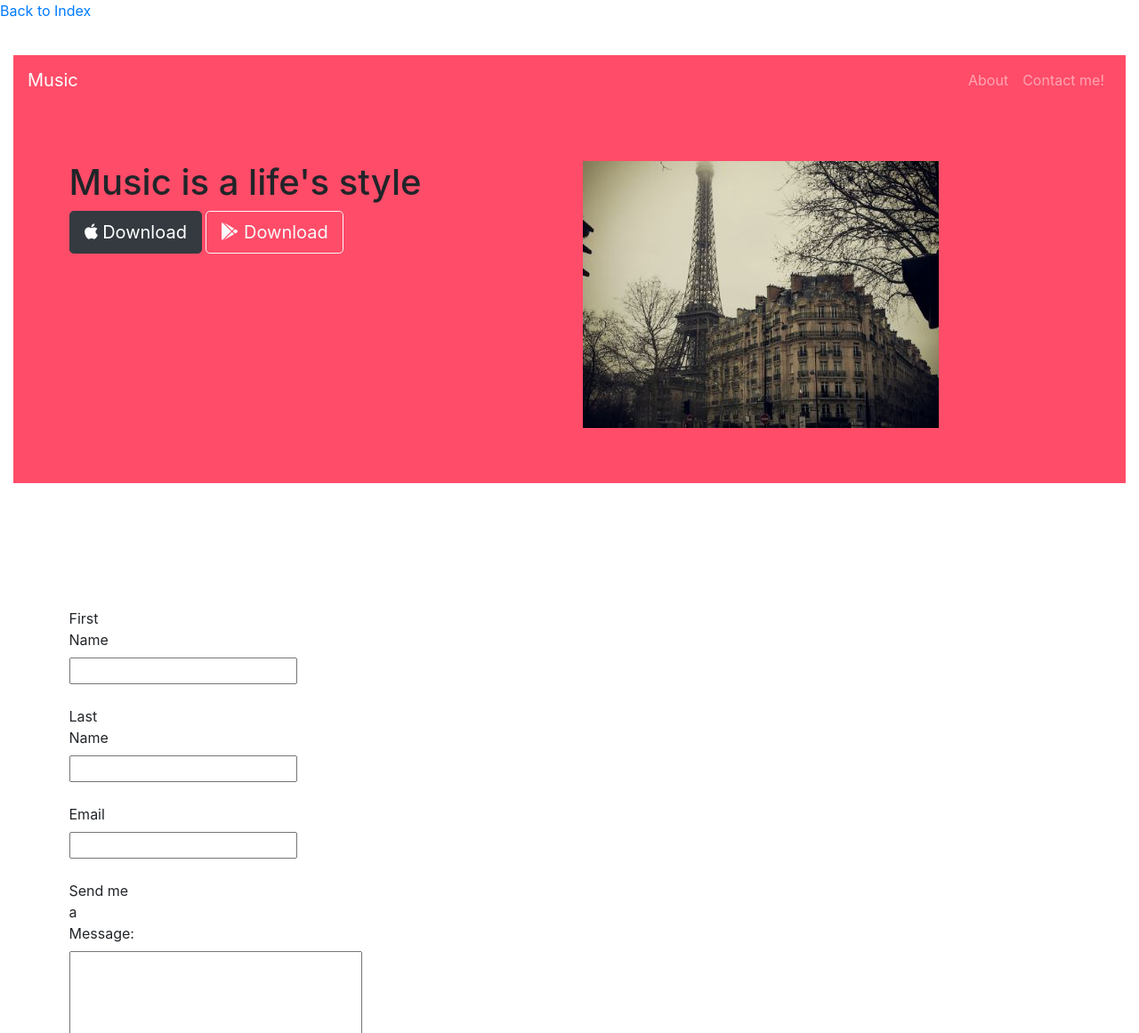
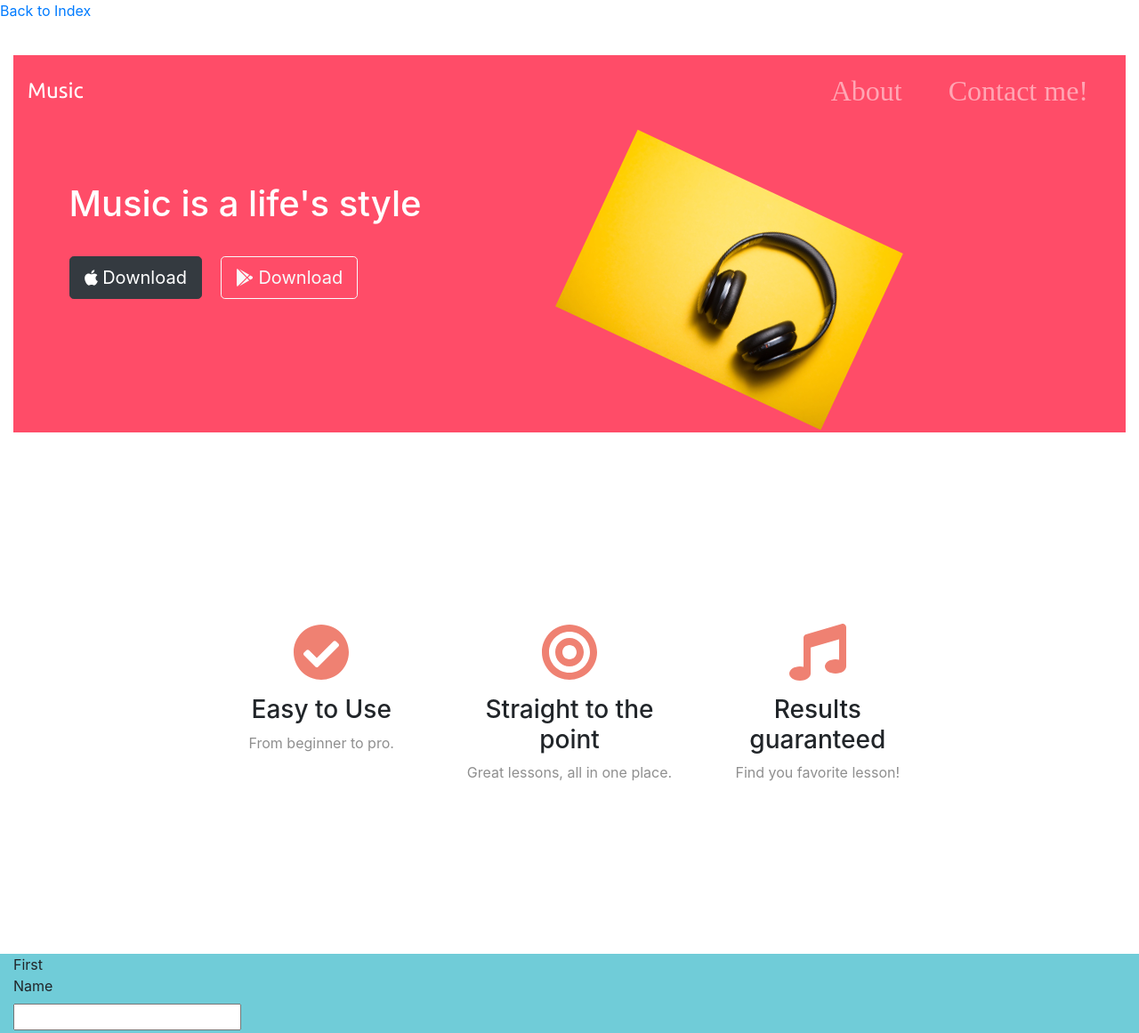
Before and after one commit to juanrebella/webHtml, a plain HTML site: page contact.html in a window 1280 px wide. Shown: the top 1161 px of the page at 89% size. Drawn offline with nearby package versions, Linux system fonts and the light colour scheme.

Commit message:
Adding images, icons and grids

```diff
--- a/contact.html
+++ b/contact.html
@@ -26,12 +26,9 @@
         <a href="index.html">Back to Index</a>
 
         <div class="container-fluid"> <!--Container 1 -->
-
-
-
                 <section id="form">  <!-- Navbar Section-->
                 <nav class="navbar navbar-expand-lg navbar-dark">
-                    <a class="navbar-brand" href="">Music</a>
+                    <a class="navbar-brand" href="#">Music</a>
                     <button class="navbar-toggler" type="button" data-toggle="collapse" data-target="#navbarSupportedId" aria-controls="navbarSupportedId" aria-expanded="false" aria-label="Toggle navigation">
                         <span class="navbar-toggler-icon"></span>
                     </button>
@@ -47,33 +44,51 @@
                         </ul>
                     </div>
                 </nav>
-            </section>
 
-                <section id="form">
+
                 <!--Bootstrap works in a total of 12 units, its division depends on our needs and structure-->
 
 
                 <div class="row">
                     <div class="col-lg-6">
                     <h1>Music is a life's style</h1>
-                    <button type="button" class="btn btn-dark btn-lg"><i class="fab fa-apple"></i> Download</button>
-                    <button type="button" class="btn btn-outline-light btn-lg"><i class="fab fa-google-play"></i> Download</button>
+                    <button type="button" class="btn btn-dark btn-lg download-button"><i class="fab fa-apple"></i> Download</button>
+                    <button type="button" class="btn btn-outline-light btn-lg download-button"><i class="fab fa-google-play"></i> Download</button>
                     </div>
                     <div class="col-lg-6">
-                        <img src="/images/paris.jpg" alt="Foto Paris" >
+                        <img src="/images/music.webp" alt="Foto Paris" class="title-image">
                     </div>
 
                 </div>
 
-
-
             </div> <!-- end Container 1-->
-
-            <!--Form -->
         </section>
 
-        <div class="container-fluid"> <!--Container 2 -->
+        <section id="features">             <!--Container 2 -->
             <div class="row">
+                <div class="feature-box col-lg-4">
+                    <i class="icon fas fa-check-circle fa-4x"></i>
+                    <h3>Easy to Use</h3>
+                    <p>From beginner to pro.</p>
+                </div>
+                <div class="feature-box col-lg-4">
+                    <i class="icon fas fa-bullseye fa-4x"></i>
+                    <h3>Straight to the point</h3>
+                    <p>Great lessons, all in one place.</p>
+                </div>
+                <div class="feature-box col-lg-4">
+                    <i class="icon fas fa-music fa-4x"></i>
+                    <h3>Results guaranteed</h3>
+                    <p>Find you favorite lesson!</p>
+                </div>
+            </div>
+
+        </section>
+
+        </div> <!-- end Container 2-->
+
+        <div> <!--Container 3 -->
+            <div class="row-form">
                 <div class="col-lg-1">
                     <form action="mailto:info@gmail.com" method="post">
 
@@ -110,7 +125,7 @@
                     </div>
                 </div>
 
-    </div> <!-- end Container 2-->
+        </div><!-- end Container 3-->
 
     </body>
 
--- a/css/contact.css
+++ b/css/contact.css
@@ -1,21 +1,95 @@
 /* . (dot) for classes */
 /* # (hashtag) for ids */
 
+body {
+    font-family: "Montserrat";
+}
+
 #form {
     background-color: #ff4c68;
+    color: #fff;
 }
 
 h1 {
-    font-family: "Montserrat-black";
-    font-size: 3rem;
+    font-family: "Montserrat-Black";
+    font-size: 4rem;
     line-height: 1.5;
+    font-weight: bold;
+}
+
+h3 {
+    font-family: "Montserrat-Light";
+}
+
+p {
+    color: #8f8f8f;
 }
 
 .container-fluid {
-    padding: 3% 15%;
+    padding: 3%;
 }
- .row{
+
+.row{
      padding: 5%;
  }
 
-/*font-family: 'Ubuntu', sans-serif;**/
+
+/* Navigation Bar  */
+
+.navbar {
+    padding: 0 0 4.5rem;
+}
+
+a.navbar-brand {
+    font-family: "Ubuntu";
+    font-size: 1.5rem;
+}
+
+.nav-item {
+    padding: 0 18px;
+}
+
+.nav-link {
+    font-family: "Montserrat-Light";
+    font-size: 2.0rem;
+}
+
+/* Download Buttons */
+
+.download-button {
+    margin: 5% 3% 5% 0;
+}
+
+/* Title Image */
+
+.title-image {
+    width: 60%;
+    transform: rotate(25deg);
+}
+
+
+
+ /* Form */
+ .row-form{
+     background-color: rgb(112, 204, 216);
+}
+
+
+/* Features Section */
+#features {
+    padding: 7% 15%;
+}
+
+.feature-box {
+    text-align: center;
+    padding: 5%;
+}
+
+.icon {
+    color: #ef8172;
+    margin-bottom: 1rem;
+}
+
+.icon:hover {
+    color: #ff4c68;
+}
```
Also changed, not shown: images/Icons/checkmark.jpg (added), images/Icons/darthboard.png (added), images/Icons/guitar-icon.png (added), images/music-vinyle.webp (added), images/music.webp (added). Lines whose indentation alone changed are shown as unchanged.
